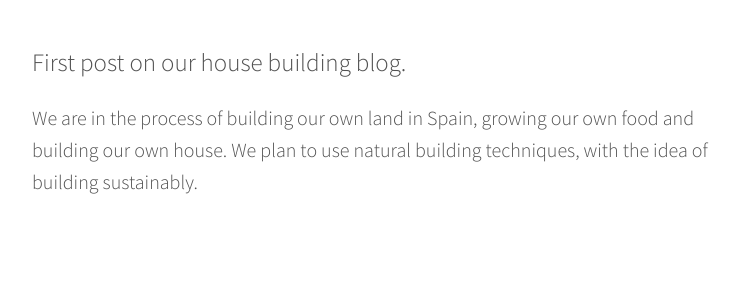
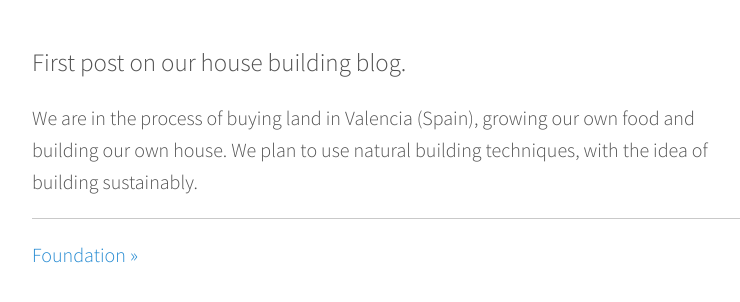
Before and after one commit to eslagter/eslagter.github.io, a Jekyll site: the page built from _posts/2017-08-03-first.md, in a window 1280 px wide. Shown: the part 203-505 px from the top of the page, without its empty margins (248-988 px from the left). Built offline with Jekyll 4.4.1, drawn with Linux system fonts in a browser that asks for light colours.

Commit message:
more writing on foundation / ground

```diff
--- a/_layouts/post.html
+++ b/_layouts/post.html
@@ -6,10 +6,32 @@
     <a href="{{ site.baseurl }}/">{{ site.name }}</a>
   </h1>
 </header>
-<div class="content post">
+<article class="content post">
   <h1 class="post-title">{{ page.title }}</h1>
   <div class="post-date">
     <time>{{ page.date | date_to_string }}</time>
   </div>
+
   {{ content }}
-</div>
+
+  {% if page.links.size > 0 %}
+    <section class="post-links">
+      <h2>Related links</h2>
+      <ul>
+        {% for link in page.links %}
+          <li><a href="{{link}}">{{link}}</a></li>
+        {% endfor %}
+      </ul>
+    </section>
+  {% endif %}
+
+  <nav class="post-navigation">
+    {% if page.previous.url %}
+      <a rel="previous" href="{{page.previous.url}}">&laquo; {{page.previous.title}}</a>
+    {% endif %}
+    {% if page.next.url %}
+      <a rel="next" href="{{page.next.url}}">{{page.next.title}} &raquo;</a>
+    {% endif %}
+  </nav>
+
+</article>
--- a/_posts/2017-08-03-first.md
+++ b/_posts/2017-08-03-first.md
@@ -5,4 +5,4 @@
 
 <p class="lead">First post on our house building blog.</p>
 
-We are in the process of building our own land in Spain, growing our own food and building our own house. We plan to use natural building techniques, with the idea of building sustainably.
+We are in the process of buying land in Valencia (Spain), growing our own food and building our own house. We plan to use natural building techniques, with the idea of building sustainably.
--- a/index.html
+++ b/index.html
@@ -3,7 +3,7 @@
 ---
 <header class="masthead">
   <h1 class="masthead-title">
-    <a href="{{ site.baseurl }}/">{{ site.name }}<span>&#39;s blog</span></a>
+    <a href="{{ site.baseurl }}/">Natural building in Valencia</span></a>
   </h1>
   <nav class="masthead-nav">
     {% for nav in site.nav %}
--- a/style.scss
+++ b/style.scss
@@ -372,6 +372,14 @@
   }
 }
 
+.post-navigation {
+  border-top: 1px solid #c9c9c9;
+  padding-top: 20px;
+
+  display: flex;
+  justify-content: space-between;
+}
+
 .highlight .hll { background-color: #ffffcc }
 .highlight .c { color: #999988; font-style: italic } /* Comment */
 .highlight .err { color: #a61717; background-color: #e3d2d2 } /* Error */
```
Also changed, not shown: _posts/2017-08-07-foundation.md (added, +27 -0 lines), _posts/2017-08-07-ground-prep.md (added, +45 -0 lines). Lines whose indentation alone changed are shown as unchanged.
